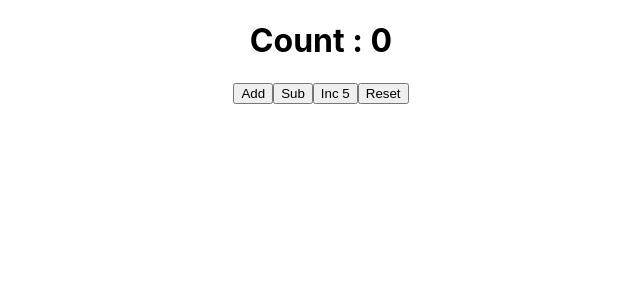
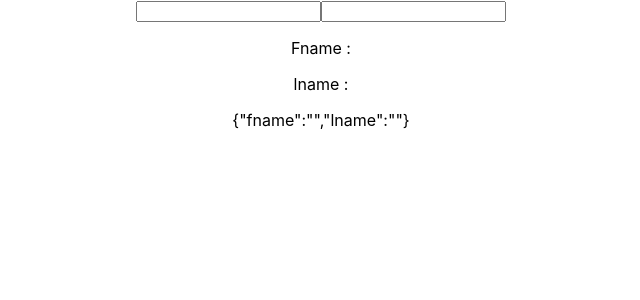
Before and after one commit to sanceth/React-Tutorial, a React (Create React App) app: page / in a window 1280 px wide. Shown: the top 300 px of the page, without its empty margins (319-959 px from the left). Built offline with nearby package versions, Linux system fonts and the light colour scheme.

Commit message:
useState hook with object

```diff
--- a/src/App.js
+++ b/src/App.js
@@ -29,6 +29,7 @@ import ComponentA from './Context/ComponentA';
 import {UserProvider} from './Context/context'
 import HooksCounter from './Hooks/HooksCounter';
 import PrevStateHook from './Hooks/PrevStateHook';
+import StateHookObj from './Hooks/StateHookObj';
 
 function App() {
   return (
@@ -70,7 +71,8 @@ function App() {
         <ComponentA />
       </UserProvider> */}
       {/* <HooksCounter/> */}
-      <PrevStateHook/>
+      {/* <PrevStateHook/> */}
+      <StateHookObj />
     </div>
   );
 }
--- /dev/null
+++ b/src/Hooks/StateHookObj.js
@@ -0,0 +1,23 @@
+import React, { useState } from 'react'
+
+function StateHookObj() {
+    let obj = {
+        fname: '',
+        lname: ''
+    }
+    const [name, setName] = useState(obj)
+
+    return (
+        <div>
+            <input type="text" value={name.fname} onChange={e => setName({ ...name,fname: e.target.value })} />
+            <input type="text" value={name.lname} onChange={e => setName({ ...name,lname: e.target.value })} />
+            <div>
+                <p>Fname : {name.fname}</p>
+                <p>lname : {name.lname}</p>
+            </div>
+            <p>{JSON.stringify(name)}</p>
+        </div>
+    )
+}
+
+export default StateHookObj
```
